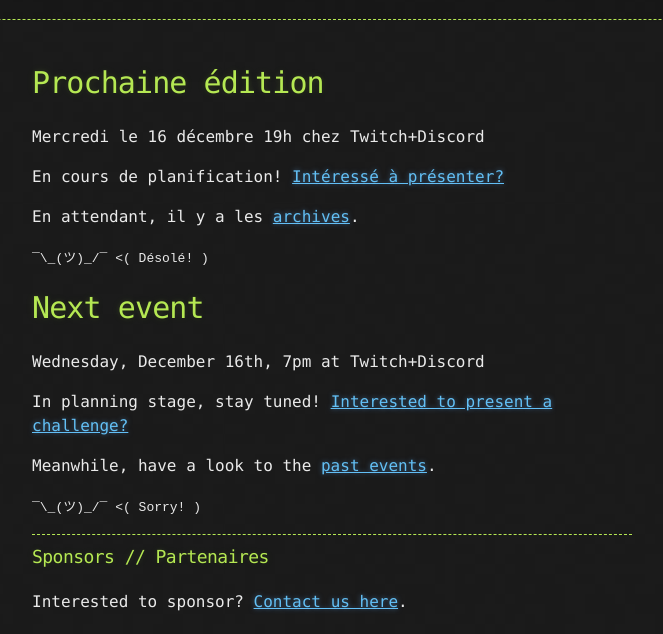
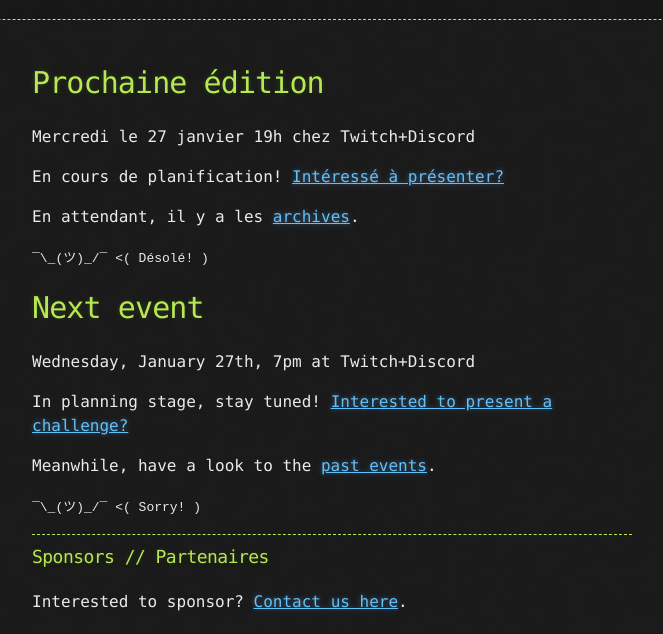
Before and after one commit to montrehack/montrehack.github.com, a Jekyll site: the page built from index.md, in a window 1280 px wide. Shown: the part 329-963 px from the top of the page, without its empty margins (308-971 px from the left). Built offline with Jekyll 4.4.1, drawn with Linux system fonts in a browser that asks for light colours; comment, search, counter and statistics services are not loaded.

Commit message:
Updated date for January

```diff
--- a/_includes/stay-tuned.md
+++ b/_includes/stay-tuned.md
@@ -1,4 +1,4 @@
-{% assign next_date = "2020-12-16" %}
+{% assign next_date = "2021-01-27" %}
 {% comment %}When venue is not determined, set to nil{% endcomment %}
 {% assign venue = "Twitch+Discord" %}
 
```
